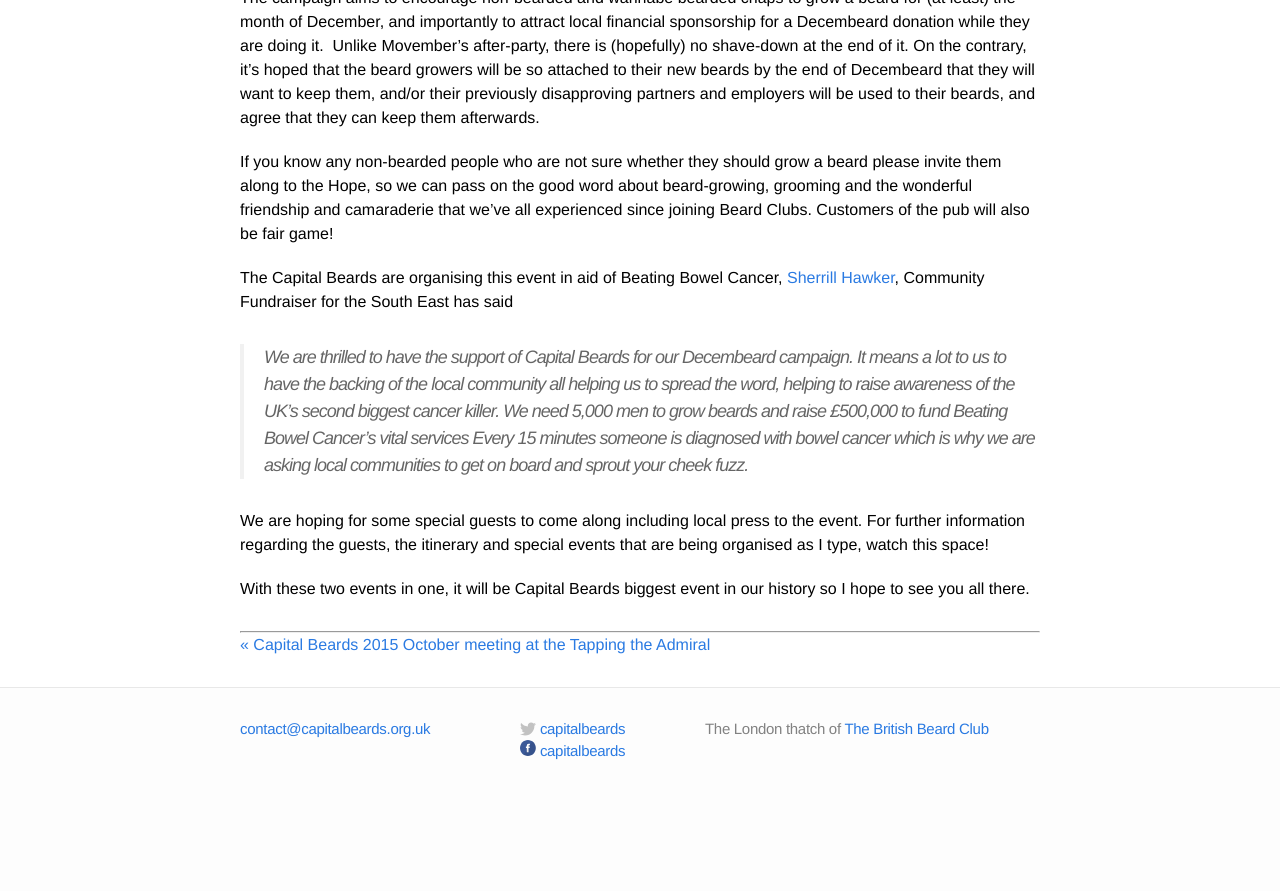
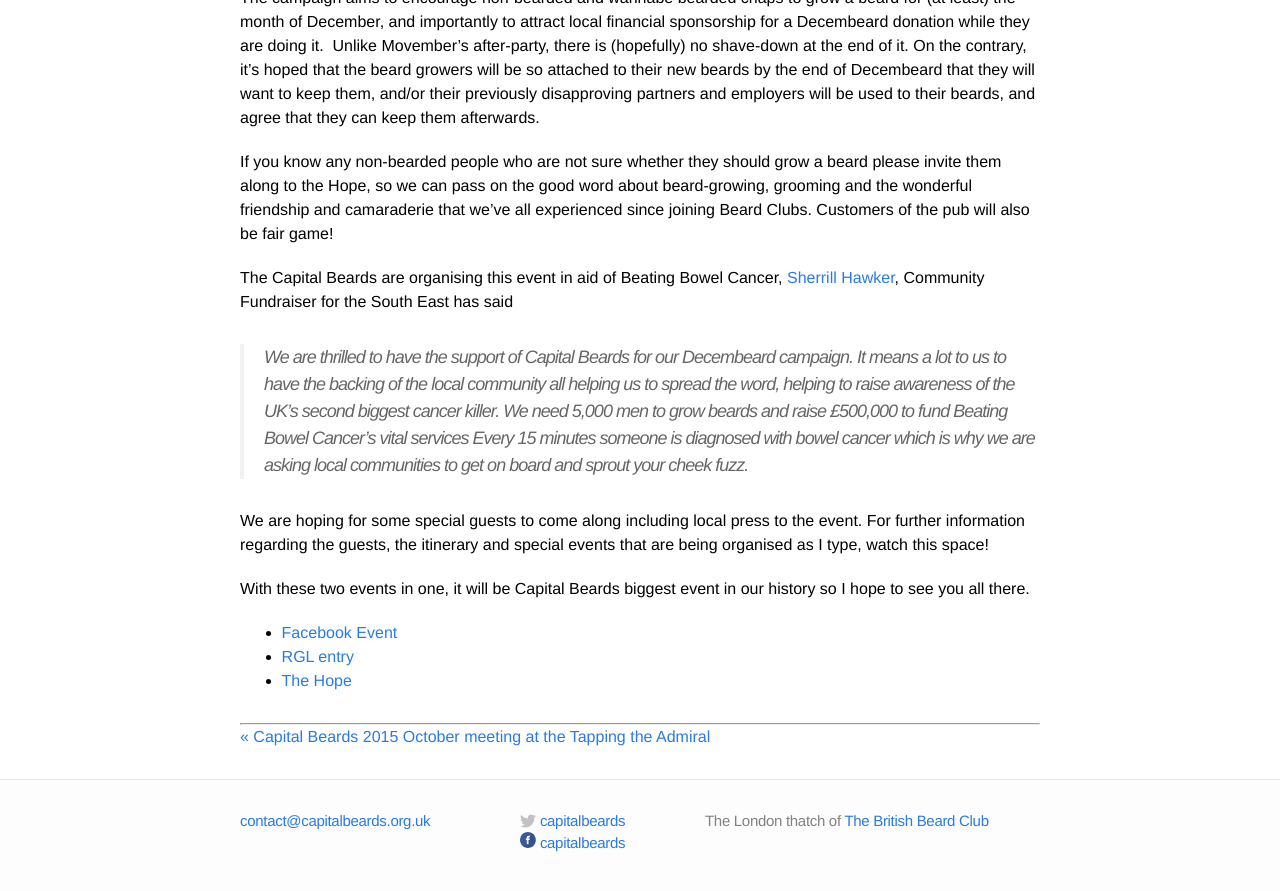
Before and after one commit to rjw1/capitalbeards.org.uk, a Jekyll site: the page built from _posts/2015-10-18-14th-November-Beard-Competition-and-local-Decembeard-launch.md, in a window 1280 px wide and 900 px high, scrolled down 1454 px. Shown: the top 891 px of the window. Built offline with Jekyll 4.4.1, drawn with Linux system fonts in a browser that asks for light colours; Markdown is read by kramdown in place of the engine named in the settings; before the commit the page ends 2262 px from its top, so only the background shows below that.

Commit message:
Added useful links

```diff
--- a/_posts/2015-10-18-14th-November-Beard-Competition-and-local-Decembeard-launch.md
+++ b/_posts/2015-10-18-14th-November-Beard-Competition-and-local-Decembeard-launch.md
@@ -117,3 +117,7 @@ special events that are being organised as I type, watch this space!
 
 With these two events in one, it will be Capital Beards biggest event in our
 history so I hope to see you all there.
+
+- [Facebook Event](https://www.facebook.com/events/864626026941503/)
+- [RGL entry](http://london.randomness.org.uk/wiki.cgi?Hope,_SM5_2PR)
+- [The Hope](http://hopecarshalton.co.uk/)
```
